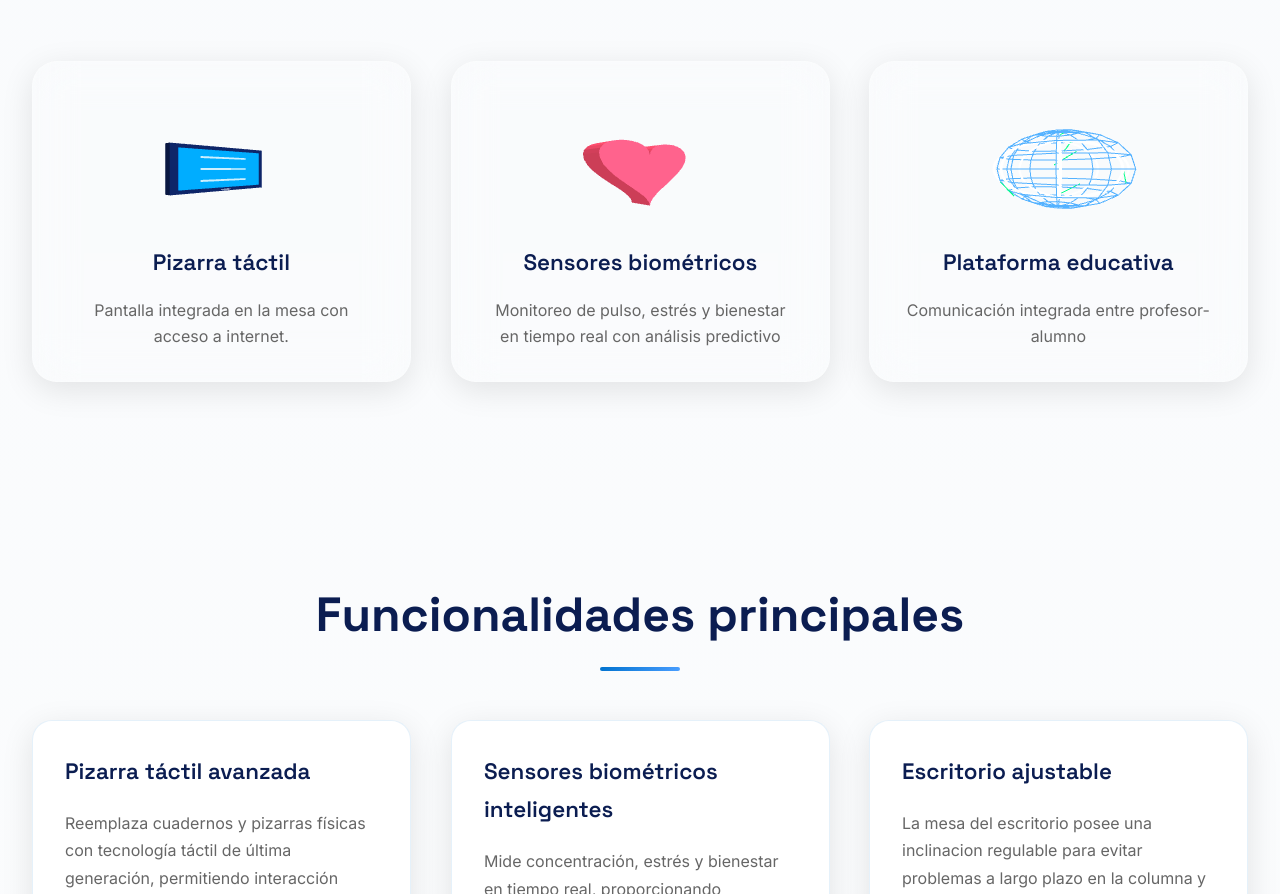
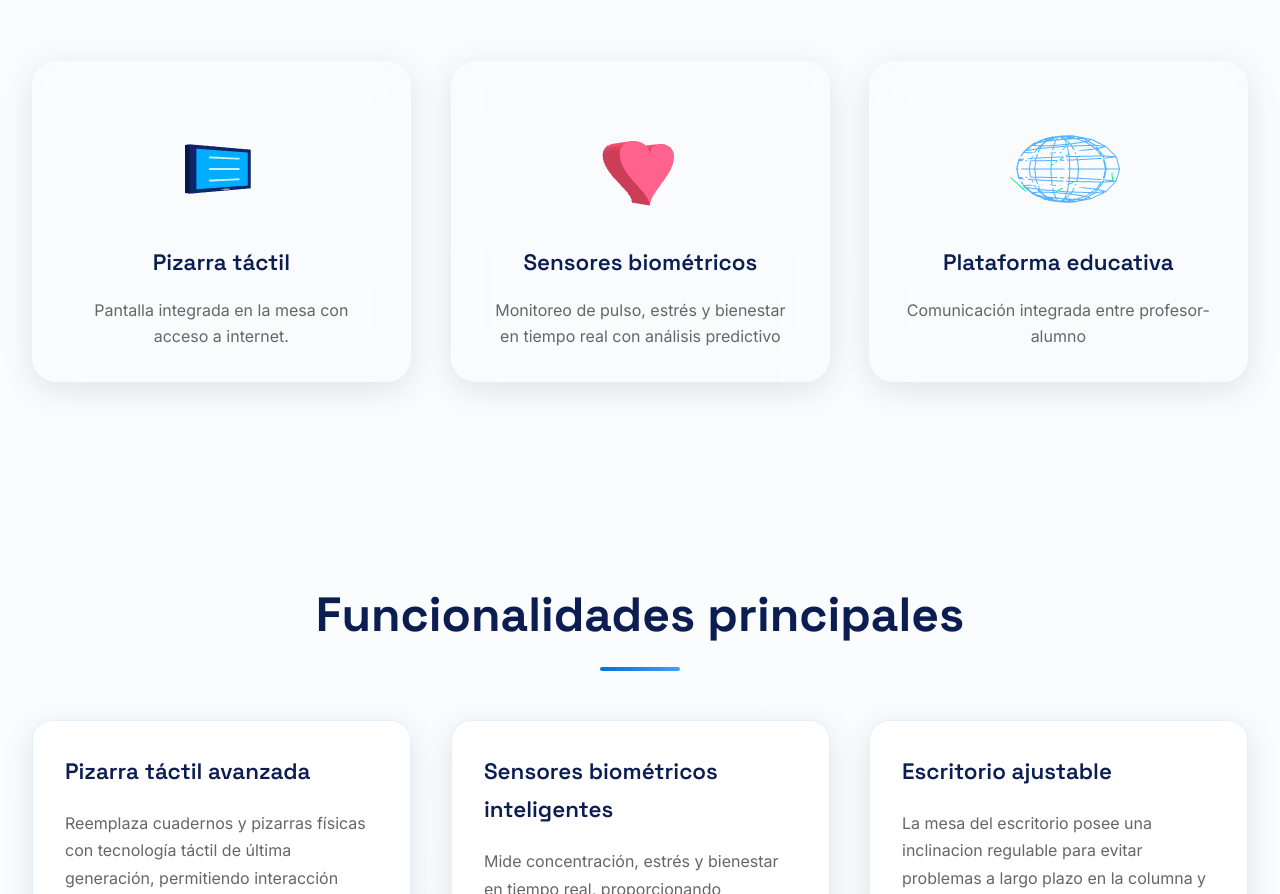
Before and after one commit to SalvaZum/sentioWeb, a website: page public/index.html in a window 1280 px wide. Shown: the part 1157-2051 px from the top of the page. Drawn offline with nearby package versions, Linux system fonts and the light colour scheme; animation ran at ten frames a second.

Commit message:
cambio css

```diff
--- a/public/index.html
+++ b/public/index.html
@@ -74,14 +74,14 @@
             createTablet() {
                 this.group = new THREE.Group();
 
-                // 📱 Cuerpo de la tablet (marco) - Reducido en ancho
-                const bodyGeometry = new THREE.BoxGeometry(1.6, 1.2, 0.1); // Ancho reducido de 2 a 1.6
+                // 📱 Cuerpo de la tablet (marco) - MÁS angosto
+                const bodyGeometry = new THREE.BoxGeometry(1.2, 1.2, 0.1); // Ancho reducido de 1.6 a 1.2
                 const bodyMaterial = new THREE.MeshPhongMaterial({ color: 0x0B1D51, shininess: 80 });
                 const body = new THREE.Mesh(bodyGeometry, bodyMaterial);
                 this.group.add(body);
 
-                // 🔵 Pantalla - Reducida en ancho
-                const screenGeometry = new THREE.BoxGeometry(1.4, 1.0, 0.02); // Ancho reducido de 1.8 a 1.4
+                // 🔵 Pantalla - MÁS angosta
+                const screenGeometry = new THREE.BoxGeometry(1.0, 1.0, 0.02); // Ancho reducido de 1.4 a 1.0
                 const screenMaterial = new THREE.MeshPhongMaterial({
                     color: 0x0072CE,
                     emissive: 0x001a33,
@@ -99,17 +99,17 @@
                 button.position.set(0, -0.55, 0.06);
                 this.group.add(button);
 
-                // 📊 Líneas en la pantalla (apps o texto) - Reducidas en ancho
+                // 📊 Líneas en la pantalla (apps o texto) - MÁS angostas
                 for (let i = 0; i < 3; i++) {
-                    const lineGeometry = new THREE.BoxGeometry(0.8, 0.05, 0.01); // Ancho reducido de 1.0 a 0.8
+                    const lineGeometry = new THREE.BoxGeometry(0.6, 0.05, 0.01); // Ancho reducido de 0.8 a 0.6
                     const lineMaterial = new THREE.MeshPhongMaterial({ color: 0xffffff, opacity: 0.8, transparent: true });
                     const line = new THREE.Mesh(lineGeometry, lineMaterial);
                     line.position.set(0, 0.3 - i * 0.3, 0.07);
                     this.group.add(line);
                 }
 
-                // Escala final
-                this.group.scale.set(1, 1, 1);
+                // Escala final - Aplicar escala horizontal adicional
+                this.group.scale.set(0.9, 1, 1); // Reducir ancho al 90%
                 this.scene.add(this.group);
             }
 
@@ -119,10 +119,10 @@
 
                 const shape = new THREE.Shape();
                 shape.moveTo(0, 0.25);
-                shape.bezierCurveTo(0, 0, -0.5, 0, -0.5, 0.25);
-                shape.bezierCurveTo(-0.5, 0.55, 0, 0.8, 0, 1);
-                shape.bezierCurveTo(0, 0.8, 0.5, 0.55, 0.5, 0.25);
-                shape.bezierCurveTo(0.5, 0, 0, 0, 0, 0.25);
+                shape.bezierCurveTo(0, 0, -0.4, 0, -0.4, 0.25); // Reducir ancho del corazón
+                shape.bezierCurveTo(-0.4, 0.55, 0, 0.8, 0, 1);
+                shape.bezierCurveTo(0, 0.8, 0.4, 0.55, 0.4, 0.25); // Reducir ancho del corazón
+                shape.bezierCurveTo(0.4, 0, 0, 0, 0, 0.25);
 
                 const heartGeometry = new THREE.ExtrudeGeometry(shape, {
                     depth: 0.2,
@@ -144,7 +144,7 @@
                 this.group.add(heartMesh);
 
                 // Escala más angosta (reducida en X)
-                this.group.scale.set(1.5, 1.8, 1.8); // Ancho reducido de 1.8 a 1.5
+                this.group.scale.set(1.2, 1.8, 1.8); // Ancho reducido de 1.5 a 1.2
 
                 // Centrar el grupo completo
                 this.group.position.y = 0.1;
@@ -156,8 +156,8 @@
             createWebGlobe() {
                 this.group = new THREE.Group();
 
-                // 🌎 Esfera principal (estructura de líneas) - Reducida en X
-                const sphereGeometry = new THREE.SphereGeometry(1.5, 10, 10);
+                // 🌎 Esfera principal (estructura de líneas) - MÁS angosta
+                const sphereGeometry = new THREE.SphereGeometry(1.3, 10, 10); // Radio reducido
                 const edges = new THREE.EdgesGeometry(sphereGeometry);
                 const lineMaterial = new THREE.LineBasicMaterial({
                     color: 0x54b2ff,
@@ -166,13 +166,13 @@
                 const wireframe = new THREE.LineSegments(edges, lineMaterial);
 
                 // Escalar para hacer más angosto
-                wireframe.scale.x = 0.8; // Reducir ancho al 80%
+                wireframe.scale.x = 0.6; // Reducir ancho al 60% (antes 0.8)
 
                 this.group.add(wireframe);
 
                 // 📍 Meridianos (líneas verticales)
                 for (let i = 0; i < 8; i++) {
-                    const lineGeometry = new THREE.TorusGeometry(1.4, 0.015, 8, 32, Math.PI);
+                    const lineGeometry = new THREE.TorusGeometry(1.2, 0.015, 8, 32, Math.PI); // Radio reducido
                     const lineMaterial = new THREE.LineBasicMaterial({
                         color: 0xffffff,
                         linewidth: 2
@@ -182,23 +182,23 @@
                     line.rotation.z = Math.PI / 2;
 
                     // Escalar para hacer más angosto
-                    line.scale.x = 0.8; // Reducir ancho al 80%
+                    line.scale.x = 0.6; // Reducir ancho al 60% (antes 0.8)
 
                     this.group.add(line);
                 }
 
-                // 🔗 Líneas de conexión entre puntos
+                // 🔗 Líneas de conexión entre puntos - MÁS cortas
                 for (let i = 0; i < 6; i++) {
                     const lat = Math.PI * (Math.random() - 0.5);
                     const lon = 2 * Math.PI * Math.random();
 
-                    const x1 = Math.cos(lat) * Math.cos(lon) * 1.4;
-                    const y1 = Math.sin(lat) * 1.4;
-                    const z1 = Math.cos(lat) * Math.sin(lon) * 1.4;
+                    const x1 = Math.cos(lat) * Math.cos(lon) * 1.2; // Radio reducido
+                    const y1 = Math.sin(lat) * 1.2;
+                    const z1 = Math.cos(lat) * Math.sin(lon) * 1.2;
 
-                    const x2 = Math.cos(lat + 0.5) * Math.cos(lon + 0.5) * 1.4;
-                    const y2 = Math.sin(lat + 0.5) * 1.4;
-                    const z2 = Math.cos(lat + 0.5) * Math.sin(lon + 0.5) * 1.4;
+                    const x2 = Math.cos(lat + 0.5) * Math.cos(lon + 0.5) * 1.2; // Radio reducido
+                    const y2 = Math.sin(lat + 0.5) * 1.2;
+                    const z2 = Math.cos(lat + 0.5) * Math.sin(lon + 0.5) * 1.2;
 
                     const points = [];
                     points.push(new THREE.Vector3(x1, y1, z1));
@@ -214,7 +214,7 @@
                 }
 
                 // Ajustar escala general - Reducir más en X para hacer angosto
-                this.group.scale.set(0.6, 0.7, 0.7); // Ancho reducido de 0.7 a 0.6
+                this.group.scale.set(0.5, 0.7, 0.7); // Ancho reducido de 0.6 a 0.5
 
                 this.scene.add(this.group);
             }
```
